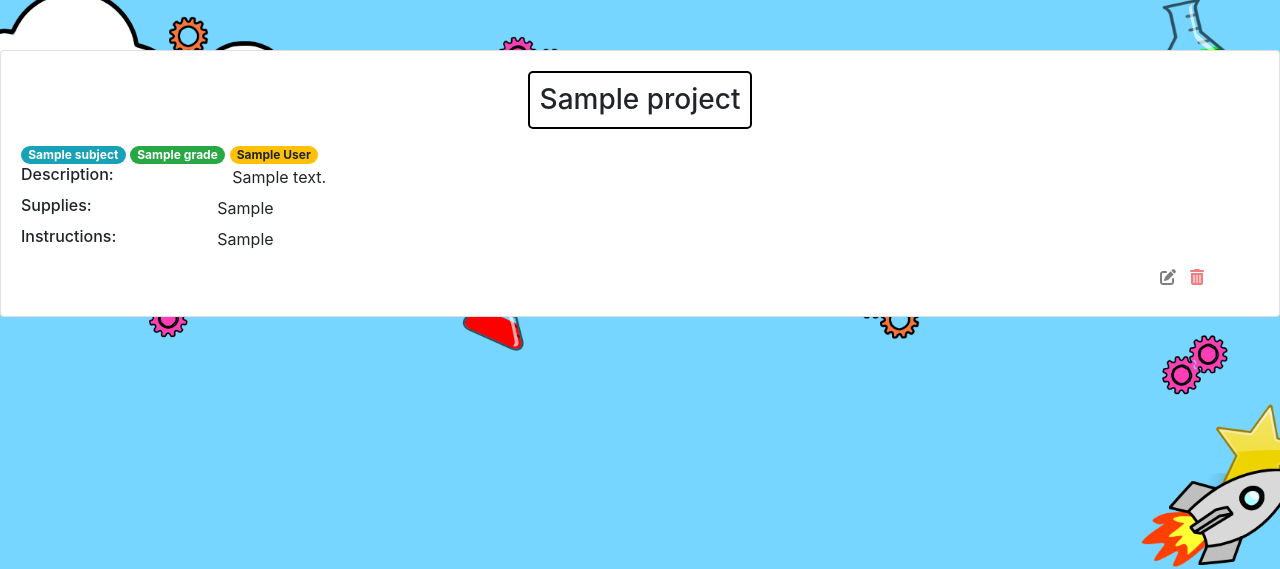
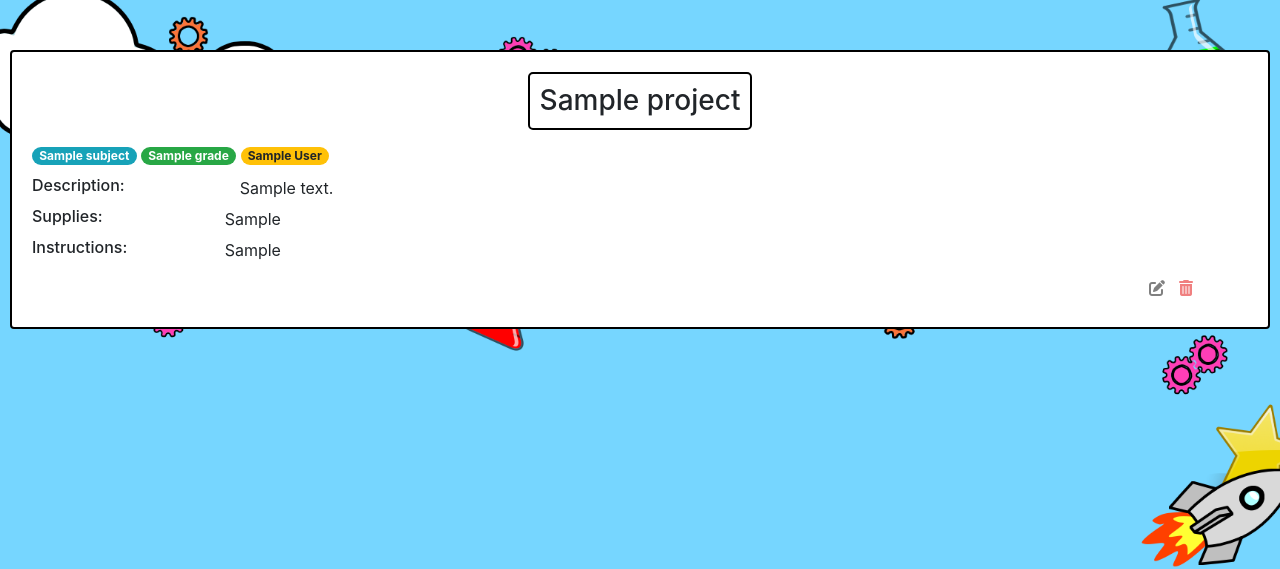
Before and after one commit to stitchelle/SDS, a Django app: page /projects/1/ in a window 1280 px wide. Shown: the part 58-627 px from the top of the page. Run offline with Django 3.2, Linux system fonts and the light colour scheme; a user stored in the database is signed in; tables that the repository leaves empty hold one stand-in row (values such as "Sample post"); some libraries are stand-ins or nearby versions.

Commit message:
added borders to form

```diff
--- a/sdsapp/static/styles/base.css
+++ b/sdsapp/static/styles/base.css
@@ -58,3 +58,27 @@ button.dashboard{
 nav{
     border-bottom: 2px solid black;
 }
+
+div.form-card {
+    border: 2px solid black;
+}
+
+div.subject-card{
+    border: 2px solid black;
+}
+
+div.detail-card{
+    border: 2px solid black;
+}
+
+label{
+    min-width: 150px;
+}
+
+h6.card-title{
+    min-width: 150px;
+}
+
+div.pills{
+    margin-bottom: 10px;
+}
--- a/sdsapp/templates/projects/detail.html
+++ b/sdsapp/templates/projects/detail.html
@@ -1,10 +1,10 @@
 {% extends 'shared/base.html' %}
 
 {% block content %}
-    <div class="card" style="margin-left: auto; margin-right: auto; margin-top: 50px;">
+    <div class="card detail-card" style="margin-left: 10px; margin-right: 10px; margin-top: 50px;">
         <div class="card-body">
             <center><h3 class="card-title">{{ project.name }}</h3></center>
-            <div>
+            <div class="pills">
                 <span class="badge badge-pill badge-info">{{project.subject}}</span>
                 <span class="badge badge-pill badge-success">{{project.grade}}</span>
                 <span class="badge badge-pill badge-warning">{{project.teacher_parent.user.first_name}} {{project.teacher_parent.user.last_name}}</span>
--- a/sdsapp/templates/projects/form.html
+++ b/sdsapp/templates/projects/form.html
@@ -8,7 +8,7 @@
                 <h3 class="card-title"><center>Edit Project</center></h1>
                 <form action="{% url 'sdsapp:project' project.id %}" method="post">
     {% else %}
-        <div class="card" style="margin-left: auto; margin-right: auto; margin-top: 50px;">
+        <div class="card form-card" style="margin-left: 10px; margin-right: 10px; margin-top: 50px;">
             <div class="card-body">
                 <h3 class="card-title"><center>New Project</center></h1>
                 <form action="{% url 'sdsapp:projects' %}" method="post">
--- a/sdsapp/templates/subjects/form.html
+++ b/sdsapp/templates/subjects/form.html
@@ -1,7 +1,7 @@
 {% extends 'shared/base.html' %}
 
 {% block content %}
-  <div class="card" style="width: 20rem; margin-left: auto; margin-right: auto; margin-top: 50px;">
+  <div class="card form-card" style="width: 20rem; margin-left: auto; margin-right: auto; margin-top: 50px;">
     <div class="card-body" style="margin-left: auto; margin-right: auto; ">
       <h3 class="card-title"><center>New Subject</center></h1>
       <form action="{% url 'sdsapp:subjects' %}" method="post">
--- a/sdsapp/templates/subjects/list.html
+++ b/sdsapp/templates/subjects/list.html
@@ -1,7 +1,7 @@
 {% extends 'shared/base.html' %}
 
 {% block content %}
-    <div class="card" style="width: 20rem; margin-left: auto; margin-right: auto; margin-top: 50px;">
+    <div class="card subject-card" style="width: 20rem; margin-left: auto; margin-right: auto; margin-top: 50px;">
         <div class="card-body">
             <center><h3 class="card-title">Subjects</h3>
             <ol>
```
Also changed, not shown: sdsapp/templates/dashboards/list.html (indentation only).
